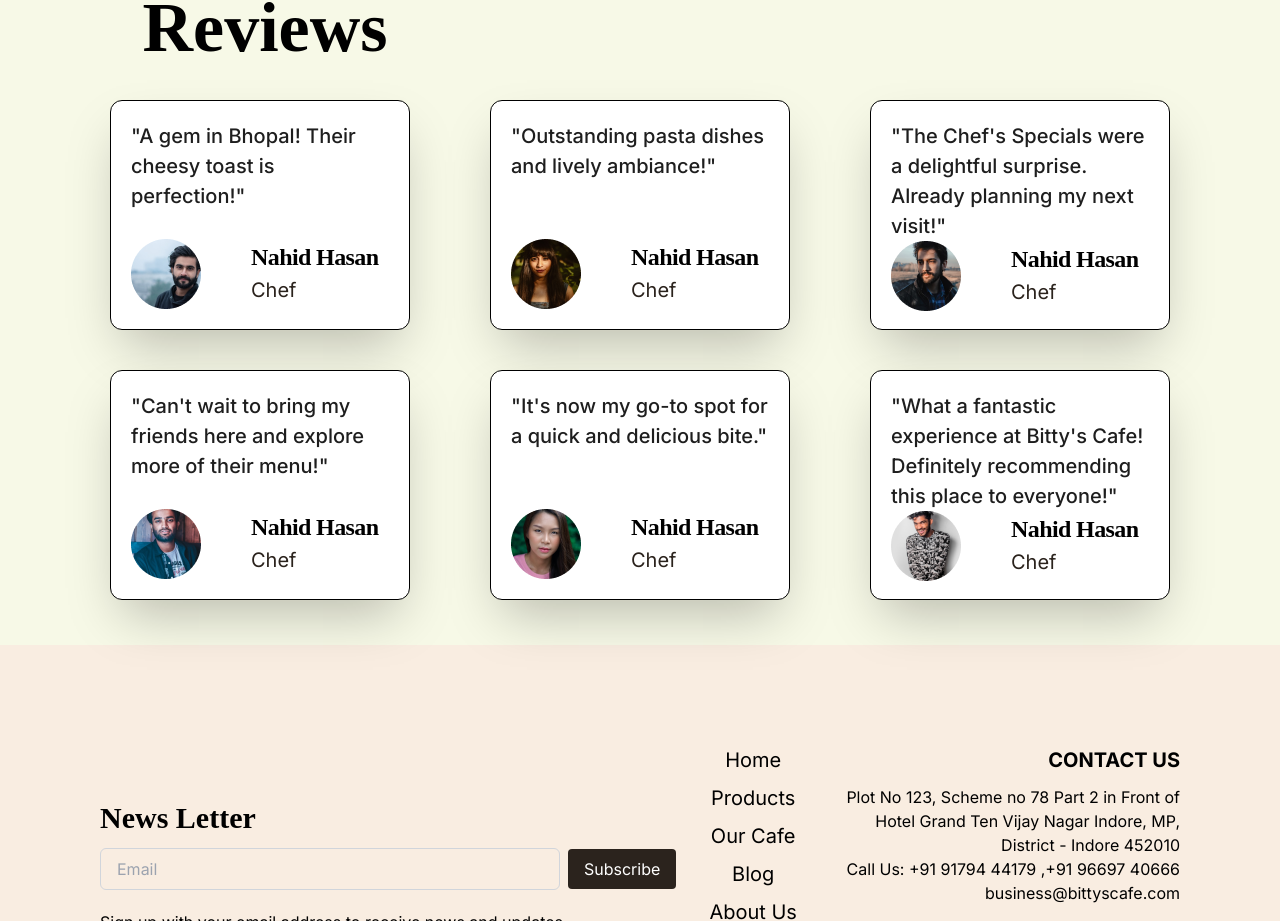
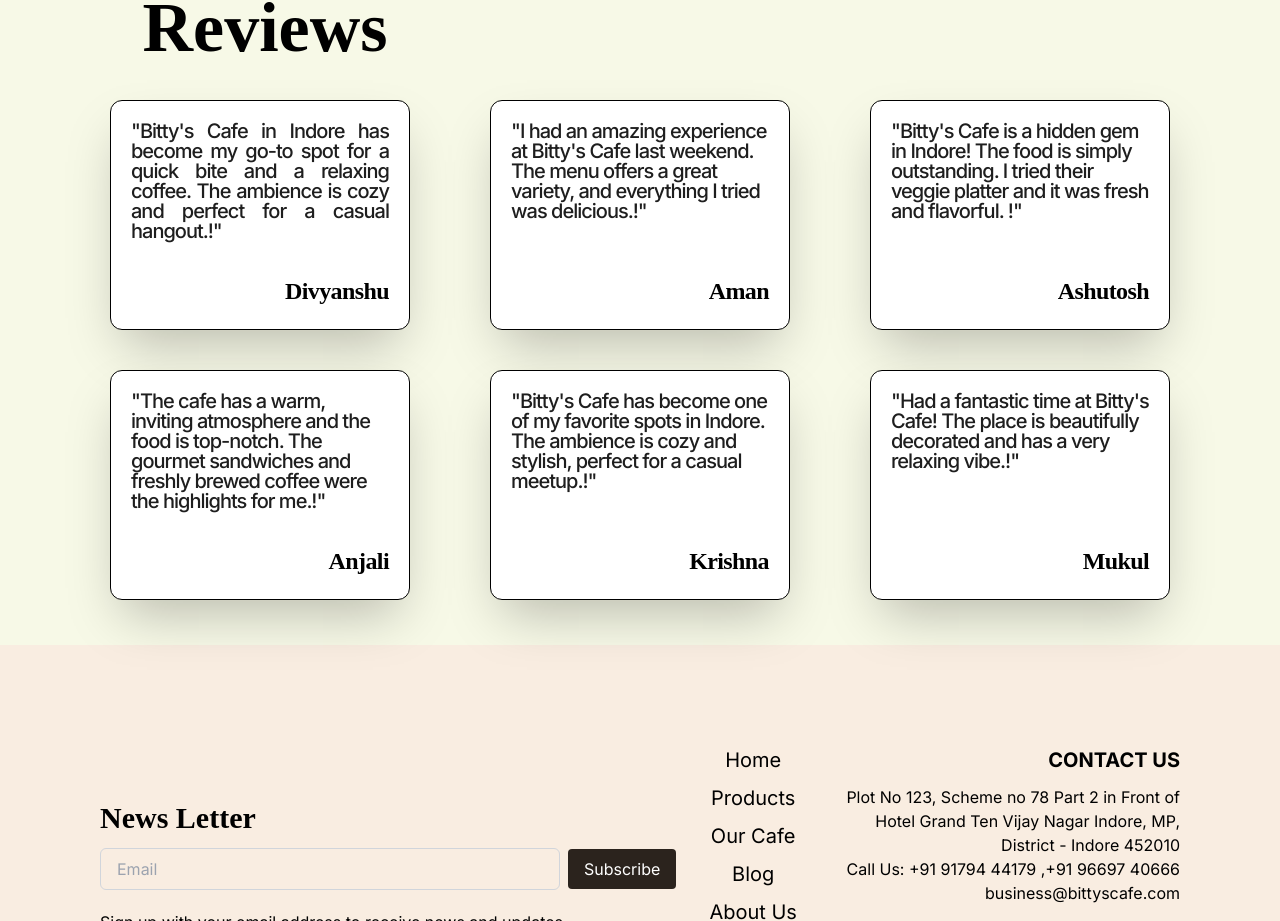
Before and after one commit to hiringtech124/bittys, a Next.js app: page /about in a window 1280 px wide. Shown: the part 3079-4000 px from the top of the page. Built offline with nearby package versions, Linux system fonts and the light colour scheme.

Commit message:
push till 20 may

```diff
--- a/src/components/About/Review/Review.js
+++ b/src/components/About/Review/Review.js
@@ -1,12 +1,7 @@
 import React from 'react'
 import Image from 'next/image'
 import headLine from './assets/header.png'
-import pic1 from './assets/nahid photo.png'
-import pic2 from './assets/nahid photo2.png'
-import pic3 from './assets/nahid photo3.png'
-import pic4 from './assets/nahid photo4.png'
-import pic5 from './assets/nahid photo5.png'
-import pic6 from './assets/nahid photo6.png'
+
 function Review() {
   return (
     <>
@@ -18,71 +13,29 @@
         <div className=' pb-[45px]'>
           <div className='grid grid-cols-3 max-md:grid-cols-2 max-[550px]:grid-cols-1 max-[550px]:gap-x-0 gap-x-20 gap-y-10 max-xl:gap-x-10 max-xl:gap-y-5 max-lg:gap-x-5'>
             <div className='w-[300px] h-[230px] max-xl:w-[280px] max-xl:h-[210px] max-lg:w-[230px] max-lg:h-[180px] bg-[#fff] flex flex-col justify-between border border-black rounded-xl shadow-2xl py-5 px-5'>
-              <p className='text-[20px] font-medium text-[#1E1E1E] max-xl:text-[18px] max-lg:text-[14px] max-md:text-[13px]'>&quot;A gem in Bhopal! Their cheesy toast is perfection!&quot;</p>
-              <div className='flex'>
-                <Image className='w-[70px] h-[70px] max-xl:w-[60px] max-xl:h-[60px] max-xl:w-[50px] max-xl:h-[50px] max-md:w-[45px] max-md:h-[45px] rounded-2xl' src={pic1} alt='pic' />
-                <div className='pl-[50px] max-lg:pl-[30px] max-[550px]:pl-[20px]'>
-                  <h1 className='font-serif text-[24px] max-xl:text-[22px] max-lg:text-[16px] tracking-tight font-bold'>Nahid Hasan</h1>
-                  <p className='text-[20px] max-xl:text-[18px] max-lg:text-[16px] font-normal text-[#2B231D]'>Chef</p>
-                </div>
-              </div>
+              <p className='text-[20px] tracking-tighter leading-5 text-justify font-medium text-[#1E1E1E] max-xl:text-[18px] max-lg:text-[14px] max-md:text-[13px]'>&quot;Bitty&apos;s Cafe in Indore has become my go-to spot for a quick bite and a relaxing coffee. The ambience is cozy and perfect for a casual hangout.!&quot;</p>
+              <h1 className='w-full flex justify-end font-serif text-[24px] max-xl:text-[22px] max-lg:text-[16px] tracking-tight font-bold'>Divyanshu</h1>
             </div>
             <div className='w-[300px] h-[230px] max-xl:w-[280px] max-xl:h-[210px] max-lg:w-[230px] max-lg:h-[180px] bg-[#fff] flex flex-col justify-between border border-black rounded-xl shadow-2xl py-5 px-5'>
-              <p className='text-[20px] font-medium text-[#1E1E1E] max-xl:text-[18px] max-lg:text-[14px] max-md:text-[13px]'>&quot;Outstanding pasta dishes and lively ambiance!&quot;</p>
-              <div className='flex'>
-                <Image className='w-[70px] h-[70px] max-xl:w-[60px] max-xl:h-[60px] max-xl:w-[50px] max-xl:h-[50px] max-md:w-[45px] max-md:h-[45px] rounded-2xl' src={pic2} alt='pic' />
-                <div className='pl-[50px] max-lg:pl-[30px] max-[550px]:pl-[20px]'>
-                  <h1 className='font-serif text-[24px] max-xl:text-[22px] max-lg:text-[16px] tracking-tight font-bold'>Nahid Hasan</h1>
-                  <p className='text-[20px] max-xl:text-[18px] max-lg:text-[16px] font-normal text-[#2B231D]'>Chef</p>
-                </div>
-              </div>
+              <p className='text-[20px] tracking-tighter leading-5 font-medium text-[#1E1E1E] max-xl:text-[18px] max-lg:text-[14px] max-md:text-[13px]'>&quot;I had an amazing experience at Bitty&apos;s Cafe last weekend. The menu offers a great variety, and everything I tried was delicious.!&quot;</p>
+              <h1 className='w-full flex justify-end font-serif text-[24px] max-xl:text-[22px] max-lg:text-[16px] tracking-tight font-bold'>Aman</h1>
             </div>
             <div className='w-[300px] h-[230px] max-xl:w-[280px] max-xl:h-[210px] max-lg:w-[230px] max-lg:h-[180px] bg-[#fff] flex flex-col justify-between border border-black rounded-xl shadow-2xl py-5 px-5'>
-              <p className='text-[20px] font-medium text-[#1E1E1E] max-xl:text-[18px] max-lg:text-[14px] max-md:text-[13px]'>&quot;The Chef&apos;s Specials were a delightful surprise. Already planning my next visit!&quot;</p>
-              <div className='flex'>
-                <Image className='w-[70px] h-[70px] max-xl:w-[60px] max-xl:h-[60px] max-xl:w-[50px] max-xl:h-[50px] max-md:w-[45px] max-md:h-[45px] rounded-2xl' src={pic3} alt='pic' />
-                <div className='pl-[50px] max-lg:pl-[30px] max-[550px]:pl-[20px]'>
-                  <h1 className='font-serif text-[24px] max-xl:text-[22px] max-lg:text-[16px] tracking-tight font-bold'>Nahid Hasan</h1>
-                  <p className='text-[20px] max-xl:text-[18px] max-lg:text-[16px] font-normal text-[#2B231D]'>Chef</p>
-                </div>
-              </div>
+              <p className='text-[20px] tracking-tighter leading-5 font-medium text-[#1E1E1E] max-xl:text-[18px] max-lg:text-[14px] max-md:text-[13px]'>&quot;Bitty&apos;s Cafe is a hidden gem in Indore! The food is simply outstanding. I tried their veggie platter and it was fresh and flavorful. !&quot;</p>
+              <h1 className='w-full flex justify-end font-serif text-[24px] max-xl:text-[22px] max-lg:text-[16px] tracking-tight font-bold'>Ashutosh</h1>
             </div>
             <div className='w-[300px] h-[230px] max-xl:w-[280px] max-xl:h-[210px] max-lg:w-[230px] max-lg:h-[180px] bg-[#fff] flex flex-col justify-between border border-black rounded-xl shadow-2xl py-5 px-5'>
-              <p className='text-[20px] font-medium text-[#1E1E1E] max-xl:text-[18px] max-lg:text-[14px] max-md:text-[13px]'>&quot;Can&apos;t wait to bring my friends here and explore more of their menu!&quot;</p>
-              <div className='flex'>
-                <Image className='w-[70px] h-[70px] max-xl:w-[60px] max-xl:h-[60px] max-xl:w-[50px] max-xl:h-[50px] max-md:w-[45px] max-md:h-[45px] rounded-2xl' src={pic4} alt='pic' />
-                <div className='pl-[50px] max-lg:pl-[30px] max-[550px]:pl-[20px]'>
-                  <h1 className='font-serif text-[24px] max-xl:text-[22px] max-lg:text-[16px] tracking-tight font-bold'>Nahid Hasan</h1>
-                  <p className='text-[20px] max-xl:text-[18px] max-lg:text-[16px] font-normal text-[#2B231D]'>Chef</p>
-                </div>
-              </div>
+              <p className='text-[20px] tracking-tighter leading-5 font-medium text-[#1E1E1E] max-xl:text-[18px] max-lg:text-[14px] max-md:text-[13px]'>&quot;The cafe has a warm, inviting atmosphere and the food is top-notch. The gourmet sandwiches and freshly brewed coffee were the highlights for me.!&quot;</p>
+              <h1 className='w-full flex justify-end font-serif text-[24px] max-xl:text-[22px] max-lg:text-[16px] tracking-tight font-bold'>Anjali</h1>
             </div>
             <div className='w-[300px] h-[230px] max-xl:w-[280px] max-xl:h-[210px] max-lg:w-[230px] max-lg:h-[180px] bg-[#fff] flex flex-col justify-between border border-black rounded-xl shadow-2xl py-5 px-5'>
-              <p className='text-[20px] font-medium text-[#1E1E1E] max-xl:text-[18px] max-lg:text-[14px] max-md:text-[13px]'>&quot;It&apos;s now my go-to spot for a quick and delicious bite.&quot;</p>
-              <div className='flex'>
-                <Image className='w-[70px] h-[70px] max-xl:w-[60px] max-xl:h-[60px] max-xl:w-[50px] max-xl:h-[50px] max-md:w-[45px] max-md:h-[45px] rounded-2xl' src={pic5} alt='pic' />
-                <div className='pl-[50px] max-lg:pl-[30px] max-[550px]:pl-[20px]'>
-                  <h1 className='font-serif text-[24px] max-xl:text-[22px] max-lg:text-[16px] tracking-tight font-bold'>Nahid Hasan</h1>
-                  <p className='text-[20px] max-xl:text-[18px] max-lg:text-[16px] font-normal text-[#2B231D]'>Chef</p>
-                </div>
-              </div>
+              <p className='text-[20px] tracking-tighter leading-5 font-medium text-[#1E1E1E] max-xl:text-[18px] max-lg:text-[14px] max-md:text-[13px]'>&quot;Bitty&apos;s Cafe has become one of my favorite spots in Indore. The ambience is cozy and stylish, perfect for a casual meetup.!&quot;</p>
+              <h1 className='w-full flex justify-end font-serif text-[24px] max-xl:text-[22px] max-lg:text-[16px] tracking-tight font-bold'>Krishna</h1>
             </div>
             <div className='w-[300px] h-[230px] max-xl:w-[280px] max-xl:h-[210px] max-lg:w-[230px] max-lg:h-[180px] bg-[#fff] flex flex-col justify-between border border-black rounded-xl shadow-2xl py-5 px-5'>
-              <p className='text-[20px] font-medium text-[#1E1E1E] max-xl:text-[18px] max-lg:text-[14px] max-md:text-[13px]'>&quot;What a fantastic experience at Bitty&apos;s Cafe! Definitely recommending this place to everyone!&quot;</p>
-              <div className='flex'>
-                <Image className='w-[70px] h-[70px] max-xl:w-[60px] max-xl:h-[60px] max-xl:w-[50px] max-xl:h-[50px] max-md:w-[45px] max-md:h-[45px] rounded-2xl' src={pic6} alt='pic' />
-                <div className='pl-[50px] max-lg:pl-[30px] max-[550px]:pl-[20px]'>
-                  <h1 className='font-serif text-[24px] max-xl:text-[22px] max-lg:text-[16px] tracking-tight font-bold'>Nahid Hasan</h1>
-                  <p className='text-[20px] max-xl:text-[18px] max-lg:text-[16px] font-normal text-[#2B231D]'>Chef</p>
-                </div>
-              </div>
+              <p className='text-[20px] tracking-tighter leading-5 font-medium text-[#1E1E1E] max-xl:text-[18px] max-lg:text-[14px] max-md:text-[13px]'>&quot;Had a fantastic time at Bitty&apos;s Cafe! The place is beautifully decorated and has a very relaxing vibe.!&quot;</p>
+              <h1 className='w-full flex justify-end font-serif text-[24px] max-xl:text-[22px] max-lg:text-[16px] tracking-tight font-bold'>Mukul</h1>
             </div>
-
-
-
-
-
-
           </div>
         </div>
       </div>
--- a/src/components/ContactUs/mail/Mail.js
+++ b/src/components/ContactUs/mail/Mail.js
@@ -48,8 +48,8 @@
                     <p className='text-[20px] max-xl:text-[16px] items-center max-lg:text-[12px] gap-3 flex'> <FaLocationDot className='text-[40px] max-md:text-[25px] ' />Plot No 123, Scheme no 78 Part 2 in<br />
                         Front of Hotel Grand Ten Vijay Nagar,<br />
                         Indore, MP, District - Indore 445533</p>
-                    <p className='text-[20px] max-xl:text-[16px] items-center max-lg:text-[12px] gap-3 flex'> <MdMail className='text-[40px] max-md:text-[25px]' />@gmail.com</p>
-                    <p className='text-[20px] max-xl:text-[16px] items-center max-lg:text-[12px] gap-3 flex'><FaPhoneSquareAlt className='text-[40px] max-md:text-[25px]' />+91 91794 44179</p>
+                    <p className='text-[20px] max-xl:text-[16px] items-center max-lg:text-[12px] gap-3 flex'> <MdMail className='text-[40px] max-md:text-[25px]' />business@bittyscafe.com</p>
+                    <p className='text-[20px] max-xl:text-[16px] items-center max-lg:text-[12px] gap-3 flex tracking-tighter'><FaPhoneSquareAlt className='text-[40px] max-md:text-[25px] ' />+91 91794 44179 ,+91 96697 40666</p>
                     <div className='flex gap-[50px] max-xl:gap-[30px] max-md:gap-[20px]'>
                         <Link href="https://www.instagram.com/bittys_foodmohalla/"><FaSquareInstagram className='text-[40px] max-md:text-[25px]' /></Link>
                         <FaFacebook className='text-[40px] max-md:text-[25px]' />
--- a/src/components/Menu/Header/Header.js
+++ b/src/components/Menu/Header/Header.js
@@ -1,12 +1,14 @@
+
 import React from 'react'
 import './header.css'
-function Header() {
+const Header = ({ scrollToMenu }) => {
+
   return (
     <>
       <div className=' backImg w-full h-full py-[100px] max-sm:py-[50px] relative'>
         <div className=' w-full  flex flex-col justify-center max-sm:items-center  pl-[200px] max-xl:pl-[150px] max-lg:pl-[80px] max-md:pl-[50px] max-sm:pl-[0px]'>
           <h1 className='text-[#fff] font-bold font-serif text-[100px] max-xl:text-[80px] max-lg:text-[60px] max-md:text-[45px] max-sm:text-[30px]'>&quot;Bitty&apos;s Cafe&quot;</h1>
-          <button className='text-[#4D3029] w-[200px] h-[70px] max-xl:w-[170px] max-xl:h-[60px] max-lg:w-[130px] max-lg:h-[50px]  bg-[#EFFC55] bg-opacity-50 rounded-lg font-bold text-[32px] max-xl:text-[28px] max-lg:text-[22px]'>Order Now</button>
+          <button onClick={scrollToMenu} className='text-[#4D3029] w-[200px] h-[70px] max-xl:w-[170px] max-xl:h-[60px] max-lg:w-[130px] max-lg:h-[50px]  bg-[#EFFC55] bg-opacity-50 rounded-lg font-bold text-[32px] max-xl:text-[28px] max-lg:text-[22px]'>Order Now</button>
         </div>
       </div>
     </>
--- a/src/components/cafeapp/cafeher.jsx
+++ b/src/components/cafeapp/cafeher.jsx
@@ -2,6 +2,7 @@
 import React from 'react'
 import { useState , useEffect } from "react";
 import menuData from "../../menu.json";
+import Image from 'next/image';
 
 import './css/cafeher.css'
 
@@ -84,7 +85,7 @@
               <span className="close" onClick={closePopup}>
                 &times;
               </span>
-              <img src={selectedItem.img}  alt={selectedItem.item} />
+              <Image src={selectedItem.img}  alt={selectedItem.item} />
               <h2 className='text-[32px] max-lg:text-[28px] max-md:text-[22px] max-sm:text-[14px] font-serif font-bold w-[400px] max-lg:w-[200px] max-sm:w-[140px]  pb-[20px] max-sm:pb-[5px]'>{selectedItem.itemName}</h2>
               <p className='text-[26px] max-md:text-[22px] max-sm:text-[18px] font-serif font-semibold'>{selectedItem.price}</p>
             </div>
```
Also changed, not shown: src/app/Menu/page.js (+11 -3 lines), src/components/Menu/menuPage/menu.js (+4 -4 lines).
